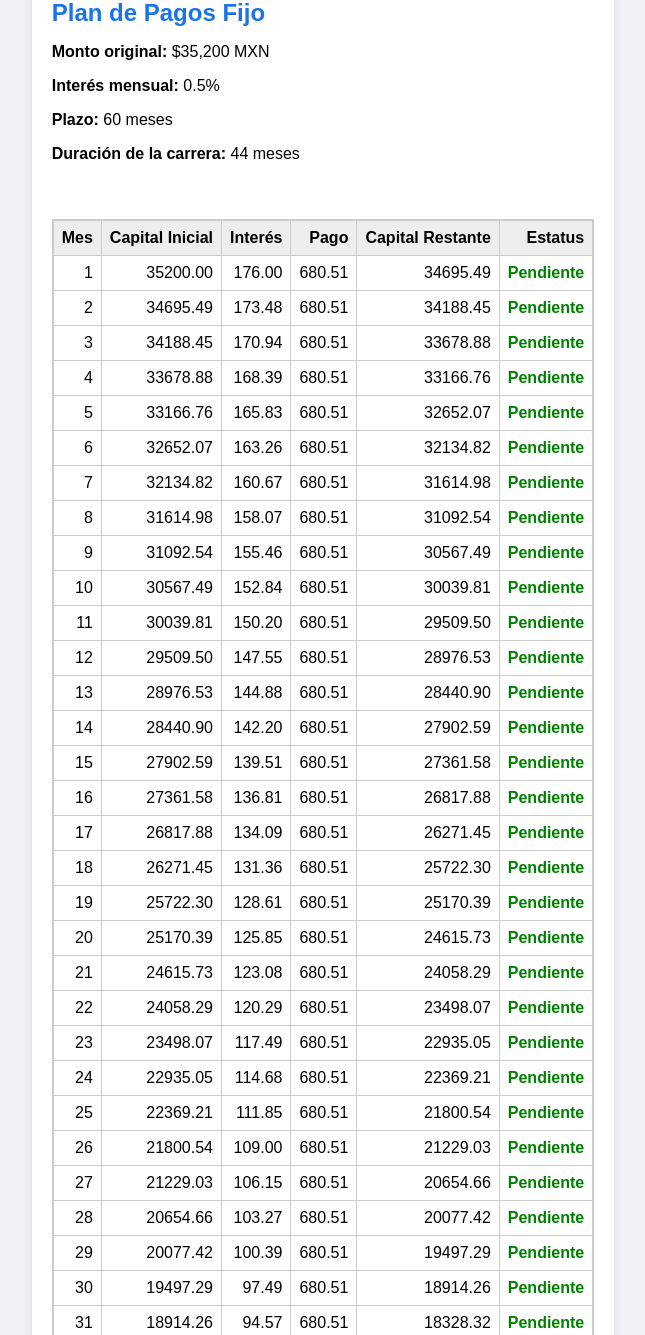
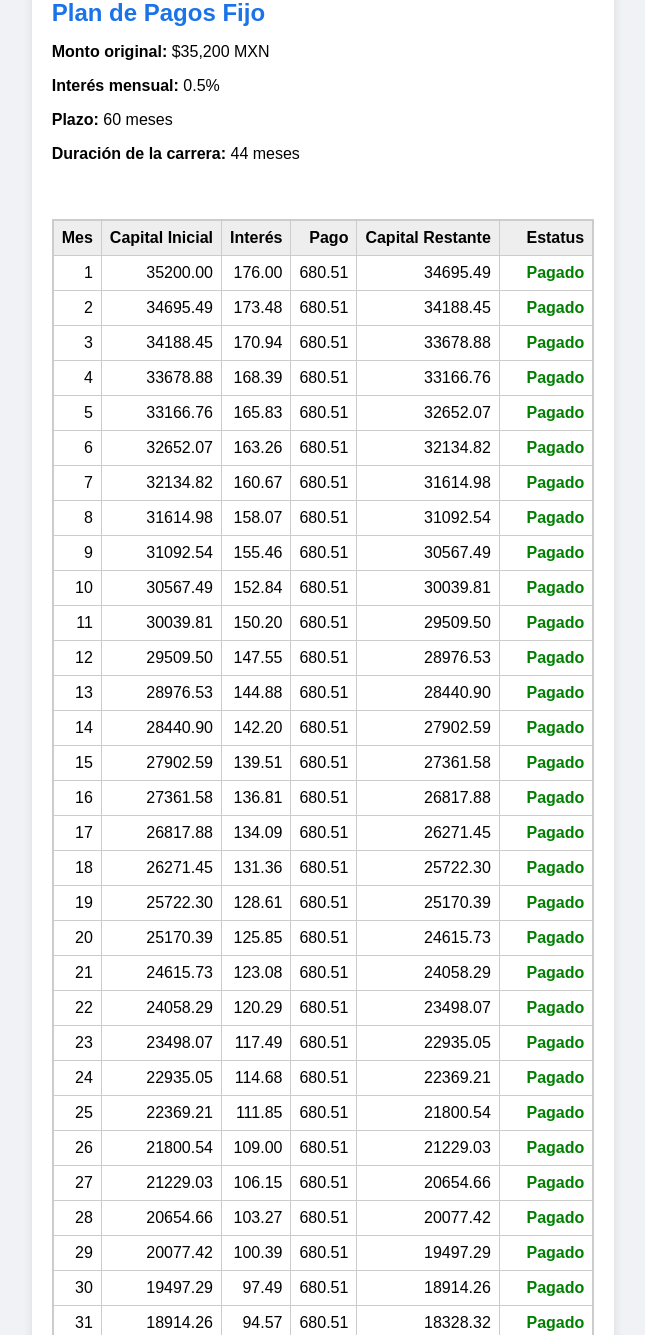
Before and after one commit to 454545aam/credinet-web, a Flask app: template templates/tablero_alumno.html in a window 1280 px wide. Shown: the part 704-2039 px from the top of the page, without its empty margins (317-962 px from the left). Run offline with Flask 3, Linux system fonts and the light colour scheme; the template is opened without the code that fills it, so the values that code supplies are empty; some libraries are stand-ins or nearby versions.

Commit message:
Modificacion en plan de pago8

```diff
--- a/templates/tablero_alumno.html
+++ b/templates/tablero_alumno.html
@@ -242,10 +242,10 @@
       // Determinar estatus mensual según pago acumulado y deuda pendiente
       let estatus, claseEstatus;
       if (pagoAcumulado >= deudaCubierta) {
-        estatus = 'Pagado';
+        estatus = 'Pendiente';
         claseEstatus = 'pagado';
       } else {
-        estatus = 'Pendiente';
+        estatus = 'Pagado';
         claseEstatus = 'pendiente';
       }
 
```
